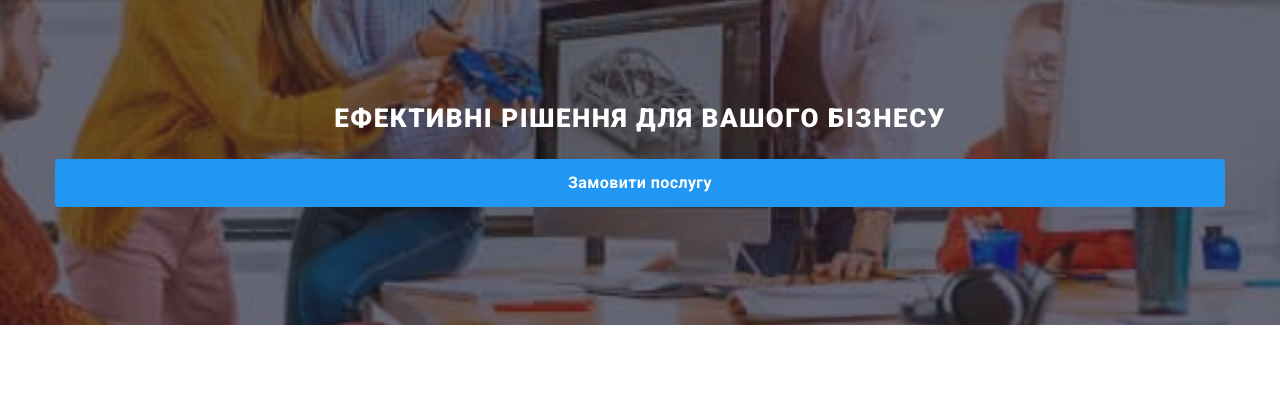
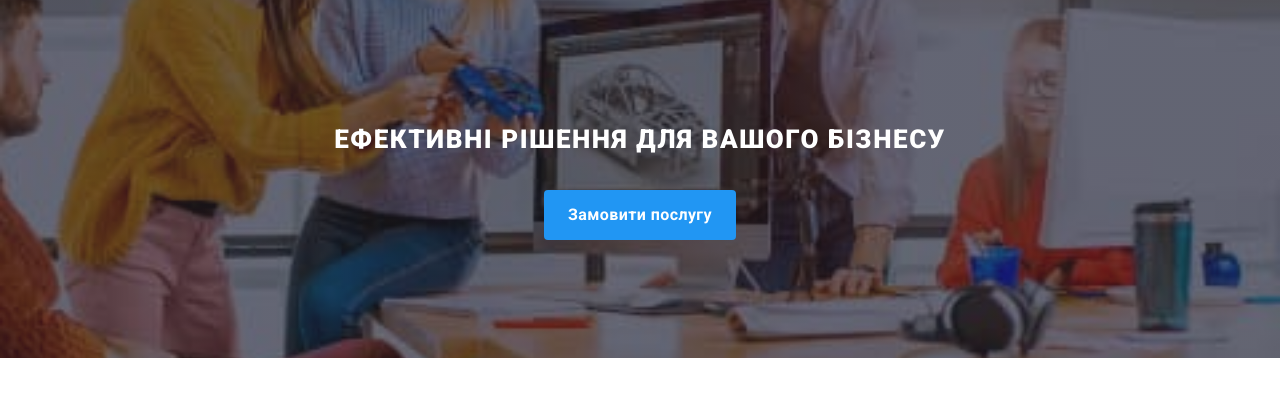
Before and after one commit to Artkrokh/goit-markup-hw-08, a plain HTML site: page index.html in a window 1280 px wide. Drawn offline with nearby package versions, Linux system fonts and the light colour scheme.

Commit message:
kojghjdsf

```diff
--- a/sass/components/_hero.scss
+++ b/sass/components/_hero.scss
@@ -23,7 +23,7 @@
 .hero__title {
     text-transform: uppercase;
     font-style: normal;
-    @include font (900, 26px, 42, 0.06em);
+    @include font (900, 26px, calc(42/26), 0.06em);
     // font-weight: 900;
     // font-size: 44px;
     width: 100%;
@@ -31,17 +31,13 @@
     margin: 0 auto;
     // line-height: 1.36;
     color: var(--hero-color);
-    transition: color 250ms cubic-bezier(0.4, 0, 0.2, 1);
 }
 
 .hero__button {
-    font-weight: 700;
-    font-size: 16px;
-    line-height: 1.8;
+    @include font (700, 16px, calc(30/16), 0.06em);
     color: var(--hero-color);
-    width: 100%;
     padding: 10px 24px;
-    margin: 40px auto 0;
+    margin: 30px auto 0;
     border: none;
     cursor: pointer;
     background-color: var(--accent-color);
--- a/sass/utils/_mixnin.scss
+++ b/sass/utils/_mixnin.scss
@@ -21,7 +21,7 @@
 @mixin font($fw, $fs, $lh, $ls) {
     font-weight: $fw;
     font-size: $fs;
-    line-height: $fs / $lh;
+    line-height: $lh;
     letter-spacing: $ls;
 }
 
```
Also changed, not shown: css/main.css, css/main.min.css, 2 other files.
